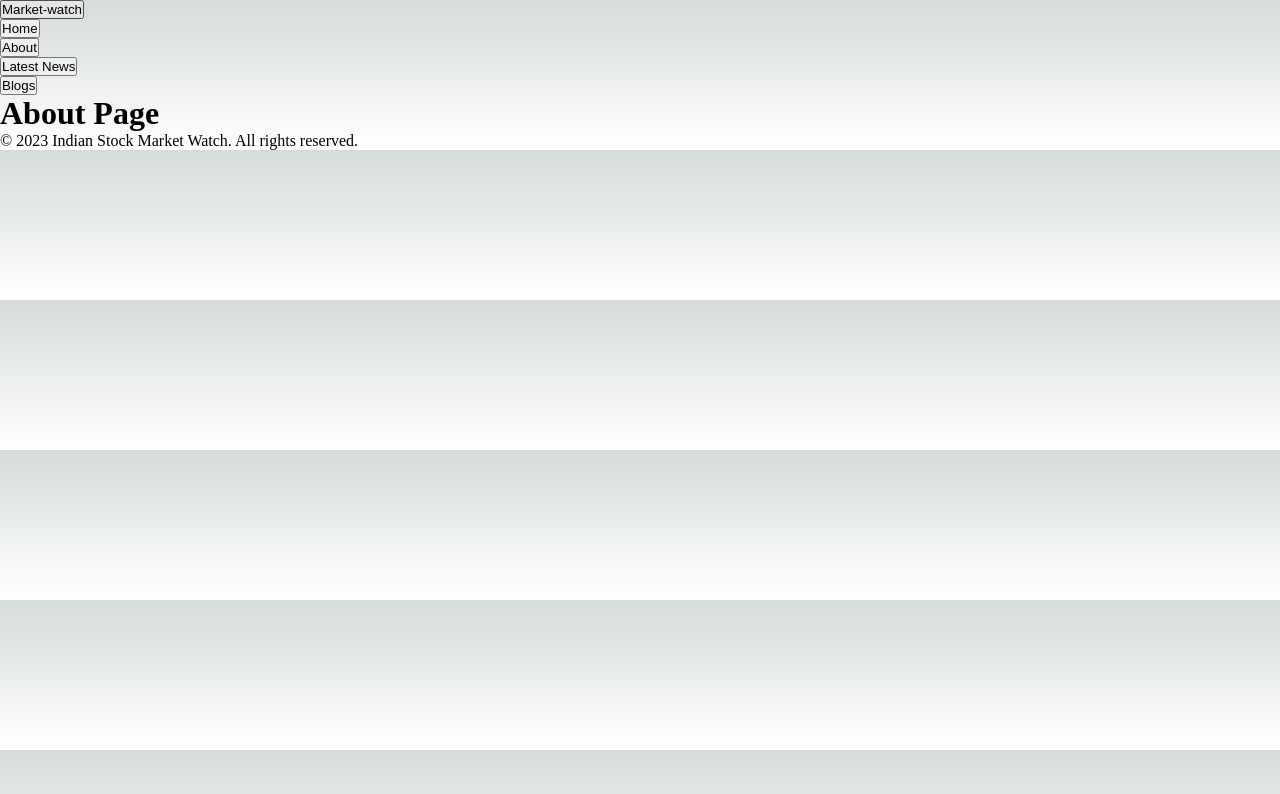
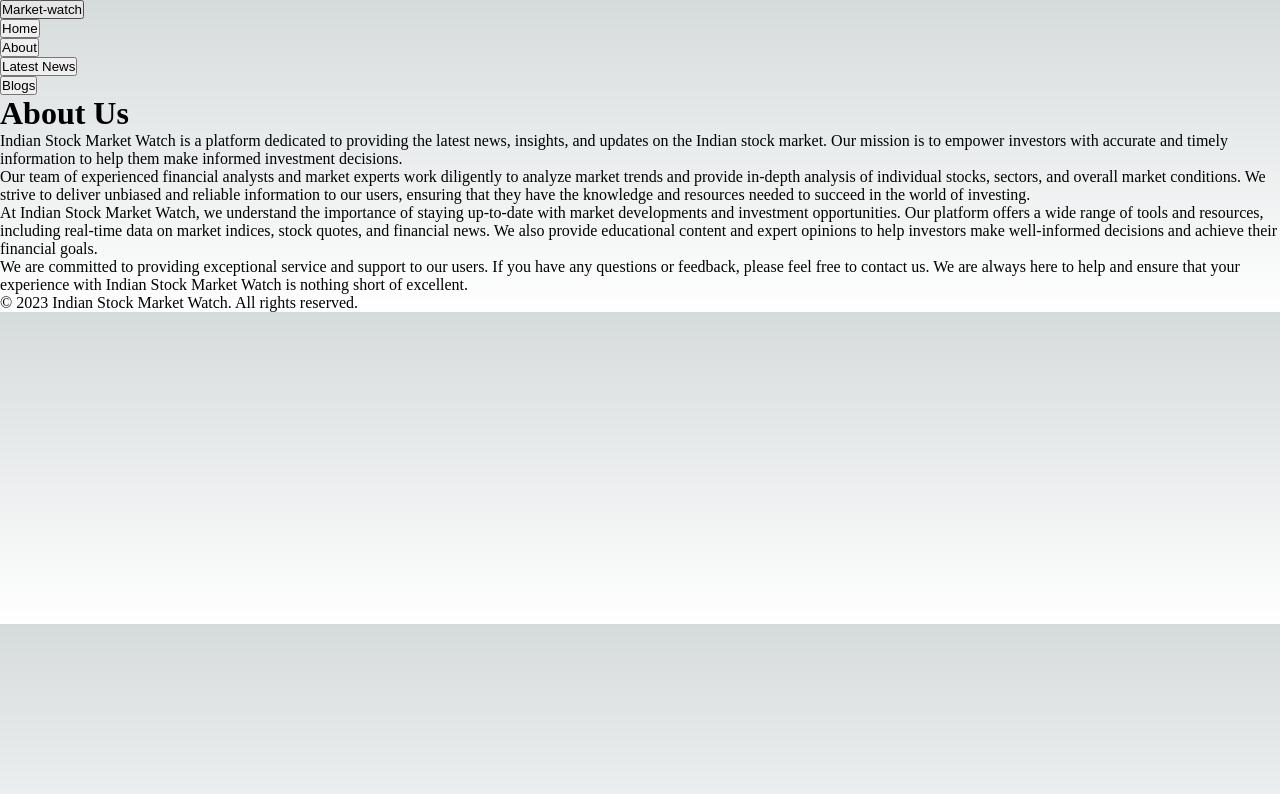
Before and after one commit to sudheer313/Indian-Stock-Markett-Watch, a Next.js app: page /About in a window 1280 px wide. Shown: the top 794 px of the page. Built offline with nearby package versions, Linux system fonts and the light colour scheme.

Commit message:
update About page

```diff
--- a/pages/About.js
+++ b/pages/About.js
@@ -3,9 +3,24 @@ import Header from '../components/Header'
 
 const About = () => {
   return (
-    <div>
+    <div className="container mx-auto px-4 py-8">
+    <h1 className="text-3xl font-bold mb-6">About Us</h1>
 
-    <h1>About Page</h1>
+    <p className="mb-4">
+      Indian Stock Market Watch is a platform dedicated to providing the latest news, insights, and updates on the Indian stock market. Our mission is to empower investors with accurate and timely information to help them make informed investment decisions.
+    </p>
+
+    <p className="mb-4">
+      Our team of experienced financial analysts and market experts work diligently to analyze market trends and provide in-depth analysis of individual stocks, sectors, and overall market conditions. We strive to deliver unbiased and reliable information to our users, ensuring that they have the knowledge and resources needed to succeed in the world of investing.
+    </p>
+
+    <p className="mb-4">
+      At Indian Stock Market Watch, we understand the importance of staying up-to-date with market developments and investment opportunities. Our platform offers a wide range of tools and resources, including real-time data on market indices, stock quotes, and financial news. We also provide educational content and expert opinions to help investors make well-informed decisions and achieve their financial goals.
+    </p>
+
+    <p className="mb-4">
+      We are committed to providing exceptional service and support to our users. If you have any questions or feedback, please feel free to contact us. We are always here to help and ensure that your experience with Indian Stock Market Watch is nothing short of excellent.
+    </p>
   </div>
   )
 }
```
